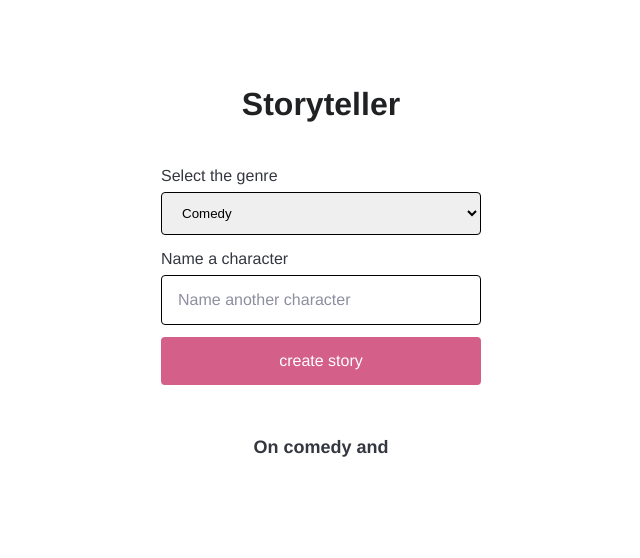
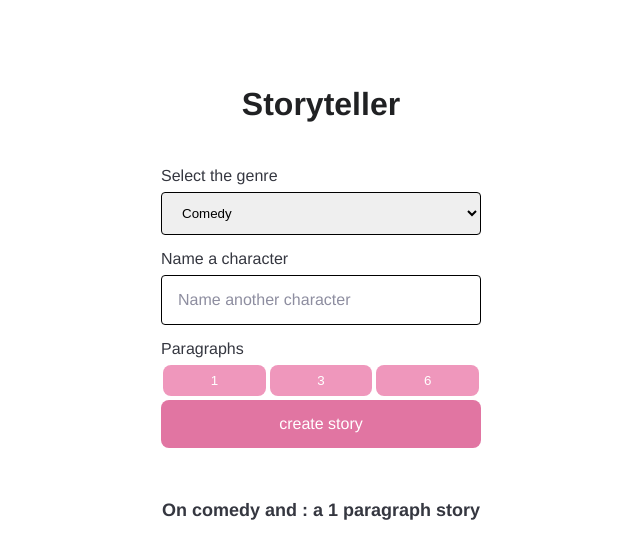
Before and after one commit to quinzdom/storyteller, a Next.js app: page / in a window 1280 px wide. Shown: the top 558 px of the page, without its empty margins (319-959 px from the left). Built offline with nearby package versions, Linux system fonts and the light colour scheme; a web font is replaced by a local one.

Commit message:
paragraph buttons

```diff
--- a/pages/api/generate-gifts.js
+++ b/pages/api/generate-gifts.js
@@ -6,19 +6,17 @@ const configuration = new Configuration({
 const openai = new OpenAIApi(configuration);
 
 export default async function (req, res) {
-  const {genre, hobbies } = req.body;
+  const {genre, characters, paragraphs } = req.body;
   const completion = await openai.createCompletion({
     model: 'text-davinci-003',
-    prompt: generatePrompt(genre, hobbies),
+    prompt: generatePrompt(genre, characters, paragraphs),
     temperature: 0.6,
     max_tokens: 2048,
   });
   res.status(200).json({ result: completion.data.choices[0].text });
 }
-// function generatePrompt(genre, hobbies) {
-//   return `In under 200 words tell a ${genre} story involving ${hobbies}. `;
-// }
 
-function generatePrompt(genre, hobbies) {
-  return `In about 3 paragraphs tell a ${genre} story involving ${hobbies}. `;
+
+function generatePrompt(genre, characters, paragraphs) {
+  return `In ${paragraphs} paragraphs tell a ${genre} story involving ${characters}. `;
 }
--- a/pages/index.js
+++ b/pages/index.js
@@ -5,12 +5,10 @@ import styles from './index.module.css';
 
 export default function Home() {
   const [genre, setGenre] = useState('comedy');
-  // const [age, setAge] = useState(30);
-  // const [priceMin, setPriceMin] = useState(25);
-  // const [priceMax, setPriceMax] = useState(100);
-  const [hobbies, setHobbies] = useState('');
+  const [characters, setCharacters] = useState('');
+  const [paragraphs, setParagraphs] = useState('1')
+
   const [loading, setLoading] = useState(false);
-
   const [result, setResult] = useState('');
 
   async function onSubmit(event) {
@@ -25,7 +23,7 @@ export default function Home() {
       headers: {
         'Content-Type': 'application/json',
       },
-      body: JSON.stringify({genre, hobbies }),
+      body: JSON.stringify({genre, characters, paragraphs }),
     });
     const data = await response.json();
     setResult(data.result.replaceAll('\n', '<br />'));
@@ -34,6 +32,7 @@ export default function Home() {
 
   return (
     <div>
+
       <Head>
         <title>Storyteller</title>
         <link rel="icon" href="/dog.png" />
@@ -57,54 +56,29 @@ export default function Home() {
             <option value="Romantic Comedy">Romantic Comedy</option>
           </select>
 
-          {/* <label>Age</label>
-          <input
-            type="number"
-            min={1}
-            max={99}
-            name="age"
-            placeholder="Enter the age"
-            value={age}
-            onChange={(e) => setAge(Number.parseInt(e.target.value))}
-          />
-
-          <label>Price from</label>
-          <input
-            type="number"
-            min={1}
-            name="priceMin"
-            placeholder="Enter the minimum price"
-            value={priceMin}
-            onChange={(e) => setPriceMin(Number.parseInt(e.target.value))}
-          />
-
-          <label>Price to</label>
-          <input
-            type="number"
-            min={1}
-            name="priceMax"
-            placeholder="Enter the maximum price"
-            value={priceMax}
-            onChange={(e) => setPriceMax(Number.parseInt(e.target.value))}
-          /> */}
-
           <label>Name a character</label>
           <input
             type="text"
-            name="hobbies"
+            name="characters"
             placeholder="Name another character"
-            value={hobbies}
-            onChange={(e) => setHobbies(e.target.value)}
+            value={characters}
+            onChange={(e) => setCharacters(e.target.value)}
             />
+
+          <label>Paragraphs</label>
+          <div className={styles.paragraphs}>
+            <button type="button" onClick={() => setParagraphs('1')}>1</button>
+            <button type="button"  onClick={() => setParagraphs('3')}>3</button>
+            <button type="button"  onClick={() => setParagraphs('6')}>6</button>
+          </div>
+
 
           <input type="submit" value="create story" />
 
-
         </form>
 
+        <div className={styles.summary}>On {genre} and {characters}: a {paragraphs} paragraph story</div>
 
-        <div  className={styles.summary}>
-        On {genre} and {hobbies}</div>
 
         {loading && (
           <div>
--- a/pages/index.module.css
+++ b/pages/index.module.css
@@ -48,19 +48,45 @@
   margin-bottom: 24px;
   outline-color: #d90808;
 }
+.main input[type="button"] {
+  background-color: rgb(56, 112, 225); /* Green */
+  border: none;
+  color: white;
+  padding: 10px 32px;
+  text-align: center;
+  font-size: 14px;
+  margin: 4px 2px;
+  border-radius: 8px;
+  cursor: pointer;
+}
+.main [type="button"] {
+  color: #fff;
+  background-color: #ef97bc;
+  border: none;
+  border-radius: 8px;
+  text-align: center;
+  margin: 4px 2px;
+  padding: 8px 30px;
+  width:100%
+}
+.main .paragraphs {
+  display: flex;
+  justify-content: space-between;
+}
+.main input[type="submit"] {
+  padding: 12px 0;
+  color: #fff;
+  background-color: #e175a2;
+  border: none;
+  border-radius: 8px;
+  text-align: center;
+  cursor: pointer;
+}
 .main ::placeholder {
   color: #8e8ea0;
   opacity: 1;
 }
-.main input[type="submit"] {
-  padding: 12px 0;
-  color: #fff;
-  background-color: #d45f88;
-  border: none;
-  border-radius: 4px;
-  text-align: center;
-  cursor: pointer;
-}
+
 .main .result {
   font-weight: bold;
   width: 50%;
@@ -83,3 +109,7 @@
   margin-bottom: 12px;
   margin-top: 4px;
 }
+
+.main .selectorContainer {
+  flexDirection:"row",
+}
```
Also changed, not shown: 1 other file (tests, documents, lock files or other folders).
